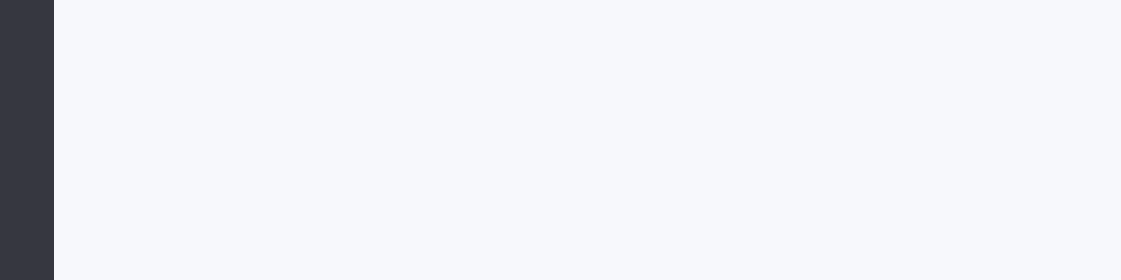
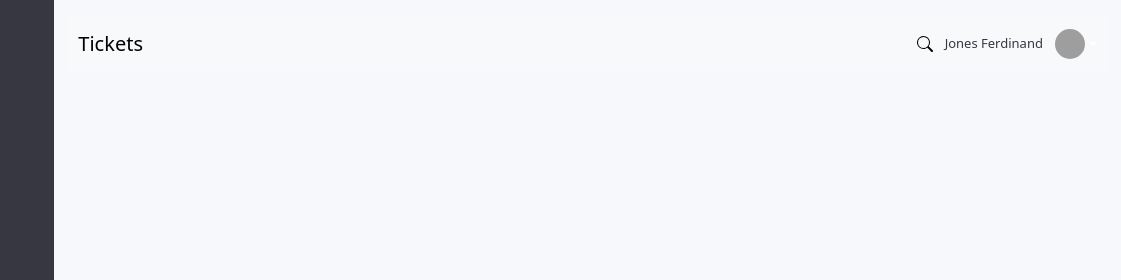
Before and after one commit to Rwalsh1398/Frontend-Framework, a website: page public/Tickets.html in a window 1280 px wide. Shown: the top 280 px of the page, 159-1280 px from the left. Drawn offline with nearby package versions, Linux system fonts and the light colour scheme; grey boxes are pictures that could not be loaded.

Commit message:
Update Tickets.html
Co-Authored-By: Tainara Lima <67617156+tainaraaline@users.noreply.github.com>

```diff
--- a/public/Tickets.html
+++ b/public/Tickets.html
@@ -89,6 +89,30 @@
         </div>
       </div>
       <div id="main_content_area" class="col py-3">
+            <!-- Navbar -->
+            <nav class="navbar navbar-expand-lg bg-body-tertiary">
+              <div class="container-fluid">
+                <a class="navbar-brand" href="#">Tickets</a>
+                <button class="navbar-toggler" type="button" data-bs-toggle="collapse" data-bs-target="#navbarSupportedContent" aria-controls="navbarSupportedContent" aria-expanded="false" aria-label="Toggle navigation">
+                  <span class="navbar-toggler-icon"></span>
+                </button>
+                <div class="collapse navbar-collapse" id="navbarSupportedContent">
+                  <ul class="navbar-nav me-auto mb-2 mb-lg-0"></ul>
+
+                  <a href="#" id="Top_right_Nav" class="d-flex align-items-center text-white text-decoration-none dropdown-toggle" id="dropdownUser1" data-bs-toggle="dropdown" aria-expanded="false">
+                    <!-- Search Icon with margin to the right -->
+                    <svg xmlns="http://www.w3.org/2000/svg" width="16" height="16" fill="black" class="bi bi-search me-2" viewBox="0 0 16 16">
+                      <path d="M11.742 10.344a6.5 6.5 0 1 0-1.397 1.398h-.001q.044.06.098.115l3.85 3.85a1 1 0 0 0 1.415-1.414l-3.85-3.85a1 1 0 0 0-.115-.1zM12 6.5a5.5 5.5 0 1 1-11 0 5.5 5.5 0 0 1 11 0"/>
+                    </svg>
+
+                    <!-- Username with margin to the right -->
+                    <span id="username" class="d-none d-sm-inline mx-1">Jones Ferdinand</span>
+
+                    <!-- Profile Picture with margin to the left -->
+                    <img src="https://github.com/mdo.png" alt="hugenerd" width="30" height="30" class="rounded-circle ms-2">
+                </a>
+                </div>
+              </div>
         <!-- Main Content -->
       </div>
   </div>
```
